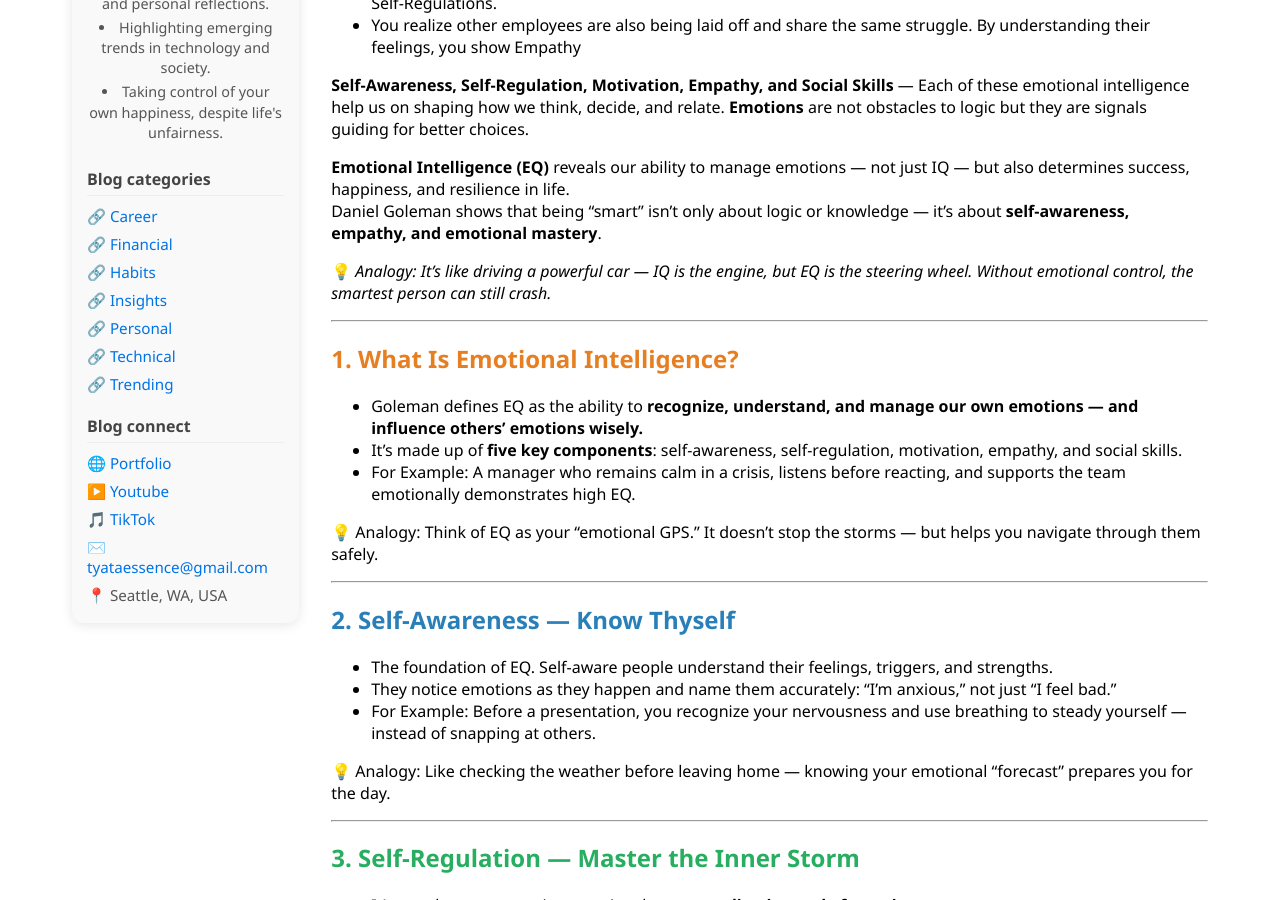
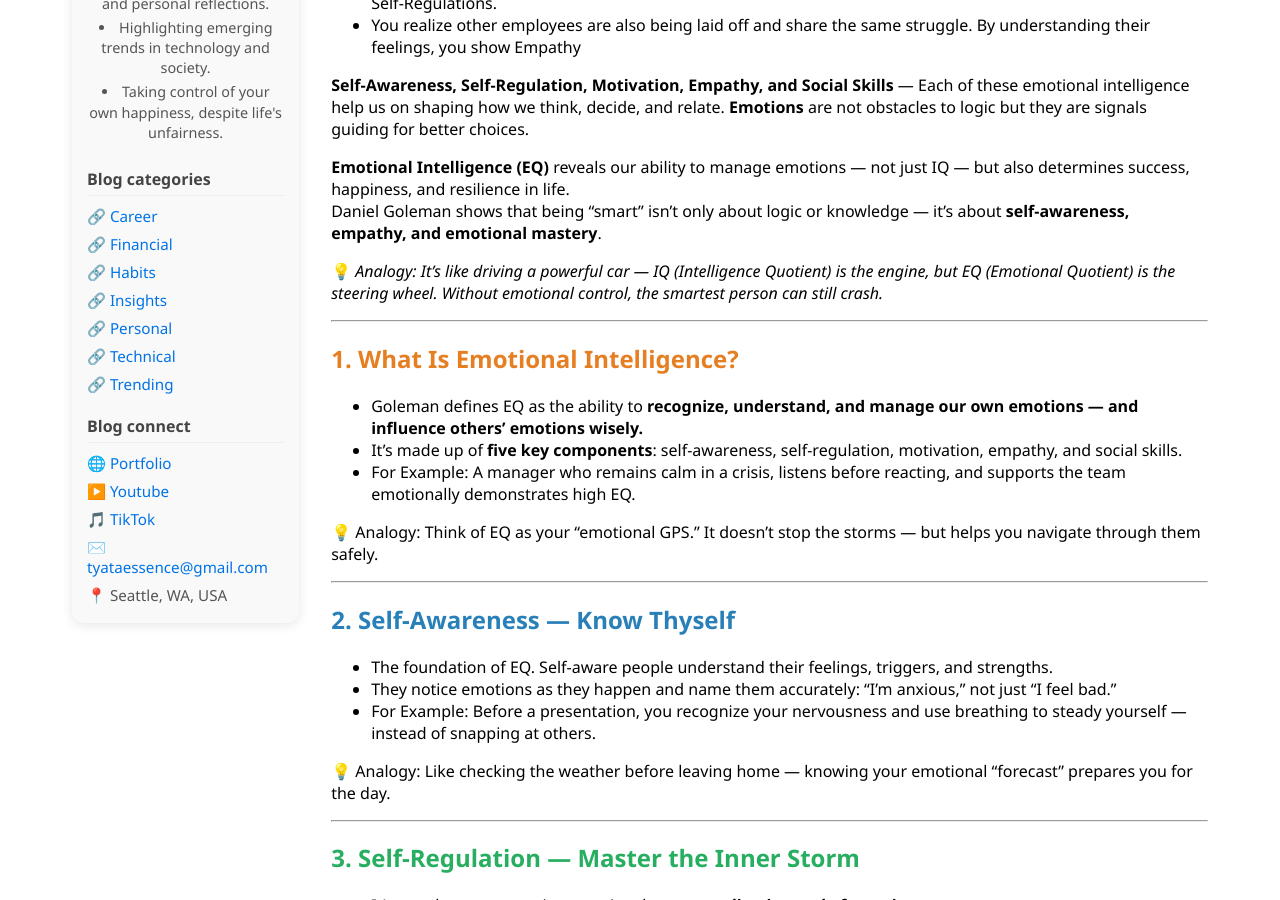
Before and after one commit to tyataessence/tyataessence.github.io, a Jekyll site: the page built from _posts/career/2025-10-02-key-insights-emotional-intelligence.md, in a window 1280 px wide and 900 px high, scrolled down 551 px. Built offline with Jekyll 4.4.1, drawn with Linux system fonts in a browser that asks for light colours.

Commit message:
Updating post

```diff
--- a/_posts/career/2025-10-02-key-insights-emotional-intelligence.md
+++ b/_posts/career/2025-10-02-key-insights-emotional-intelligence.md
@@ -7,6 +7,7 @@ author: Rakesh Tyata
 ---
 
 When you lose your job, you experience a mix of emotions — sadness, frustration, and a sense of fear about the future. These are normal, but let's further look into these.
+
 - Loosing the job makes you feel uncertain about the future and your self-worth. You understand the root of your emotion, that is Self-Awareness
 - You resist the urge to blame your manager. Instead, you take time to cool off and plan your next steps, that is Self-Regulations.
 - You realize other employees are also being laid off and share the same struggle. By understanding their feelings, you show Empathy
@@ -16,7 +17,7 @@ When you lose your job, you experience a mix of emotions — sadness, frustratio
 **Emotional Intelligence (EQ)** reveals our ability to manage emotions — not just IQ — but also determines success, happiness, and resilience in life.
 Daniel Goleman shows that being "smart" isn't only about logic or knowledge — it's about **self-awareness, empathy, and emotional mastery**.
 
-💡 _Analogy: It's like driving a powerful car — IQ is the engine, but EQ is the steering wheel. Without emotional control, the smartest person can still crash._
+💡 _Analogy: It's like driving a powerful car — IQ (Intelligence Quotient) is the engine, but EQ (Emotional Quotient) is the steering wheel. Without emotional control, the smartest person can still crash._
 
 ---
 
```
